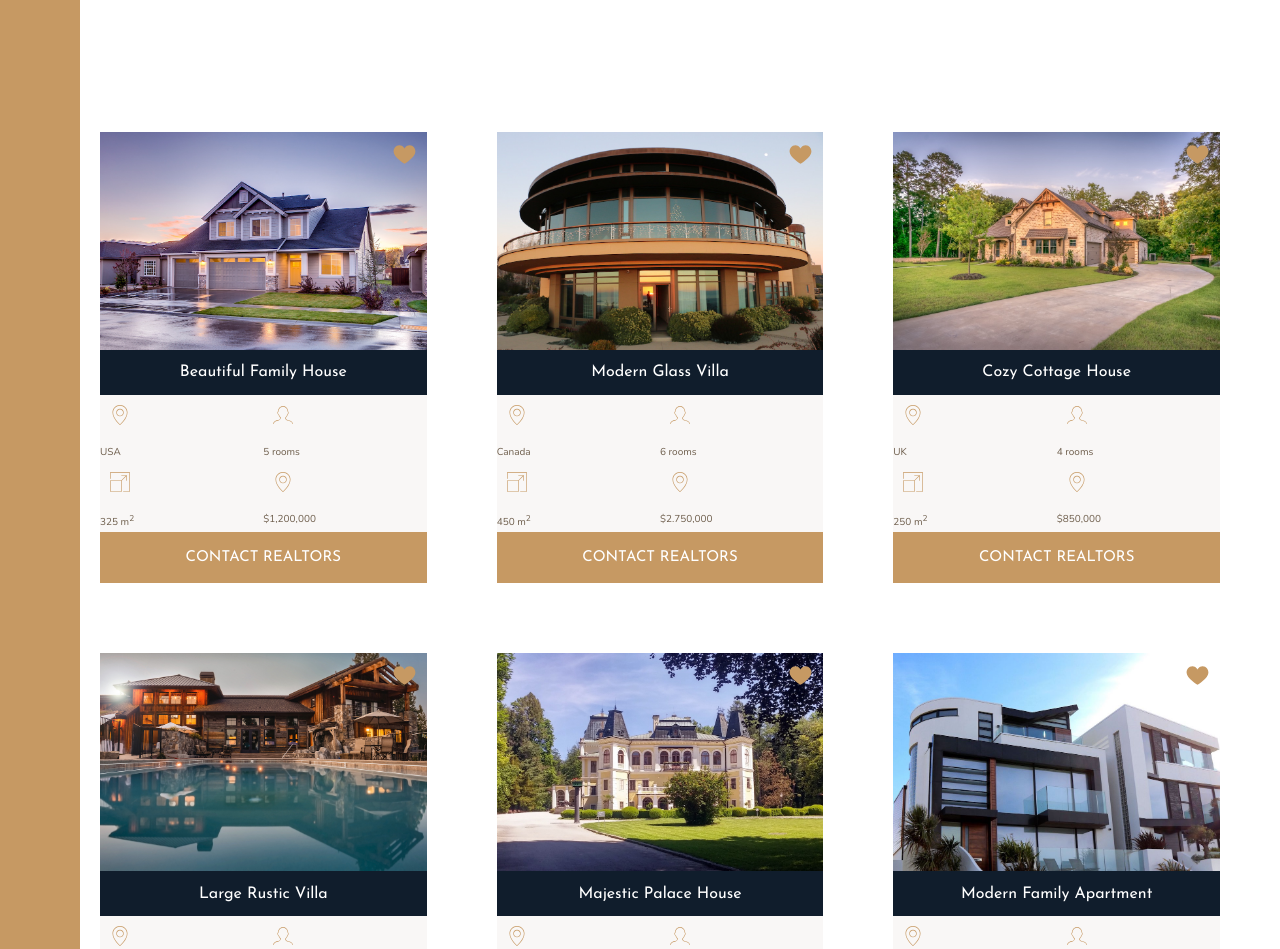
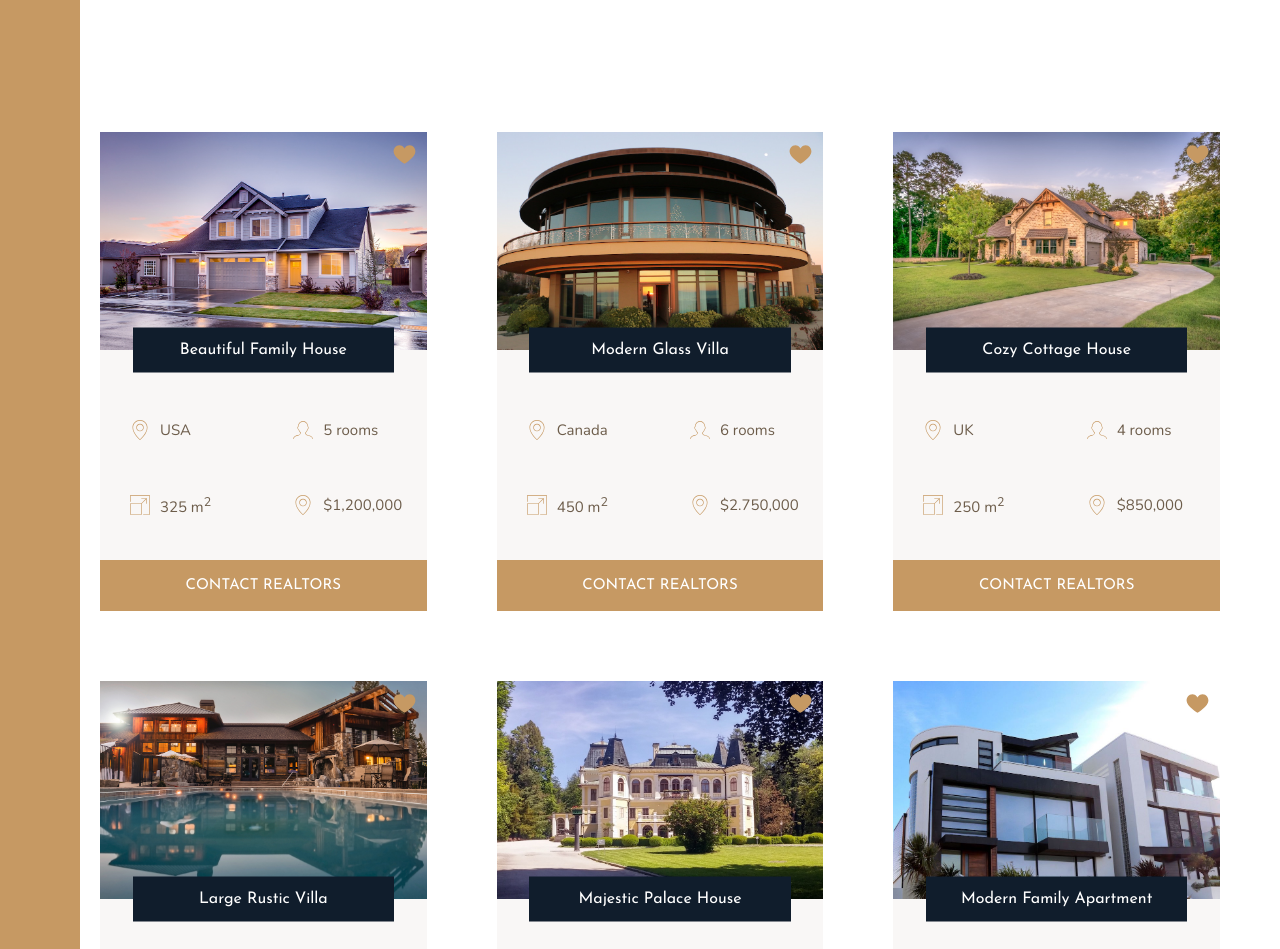
Before and after one commit to jonrmoore/nexter, a website: page index.html in a window 1280 px wide. Shown: the part 1740-2689 px from the top of the page. Drawn offline with nearby package versions, Linux system fonts and the light colour scheme.

Commit message:
Home section complete

```diff
--- a/sass/_homes.scss
+++ b/sass/_homes.scss
@@ -12,6 +12,7 @@
 
   display: grid;
   grid-template-columns: repeat(2, 1fr);
+  grid-row-gap: 3.5rem;
 
   &__img {
     width: 100%;
@@ -32,8 +33,13 @@
   }
 
   &__name {
+    grid-row: 1 / 2;
     grid-column: 1 / -1;
+    justify-self: center;
+    align-self: end;
+    z-index: 2;
 
+    width: 80%;
     font-family: $font-display;
     font-size: 1.6rem;
     text-align: center;
@@ -41,6 +47,12 @@
     background-color:  $color-secondary;
     color: #fff;
     font-weight: 400;
+    transform: translateY(50%);
+  }
+
+  &__location,
+  &__rooms {
+    margin-top: 2.5rem;
   }
 
   &__location,
@@ -48,10 +60,17 @@
   &__area,
   &__price {
 
+    font-size: 1.5rem;
+    margin-left: 2rem;
+
+    display: flex;
+    align-items: center;
+
     svg {
       fill: $color-primary;
       height: 2rem;
       width: 2rem;
+      margin-right: 1rem;
     }
 
     p {
```
Also changed, not shown: css/style.css.
